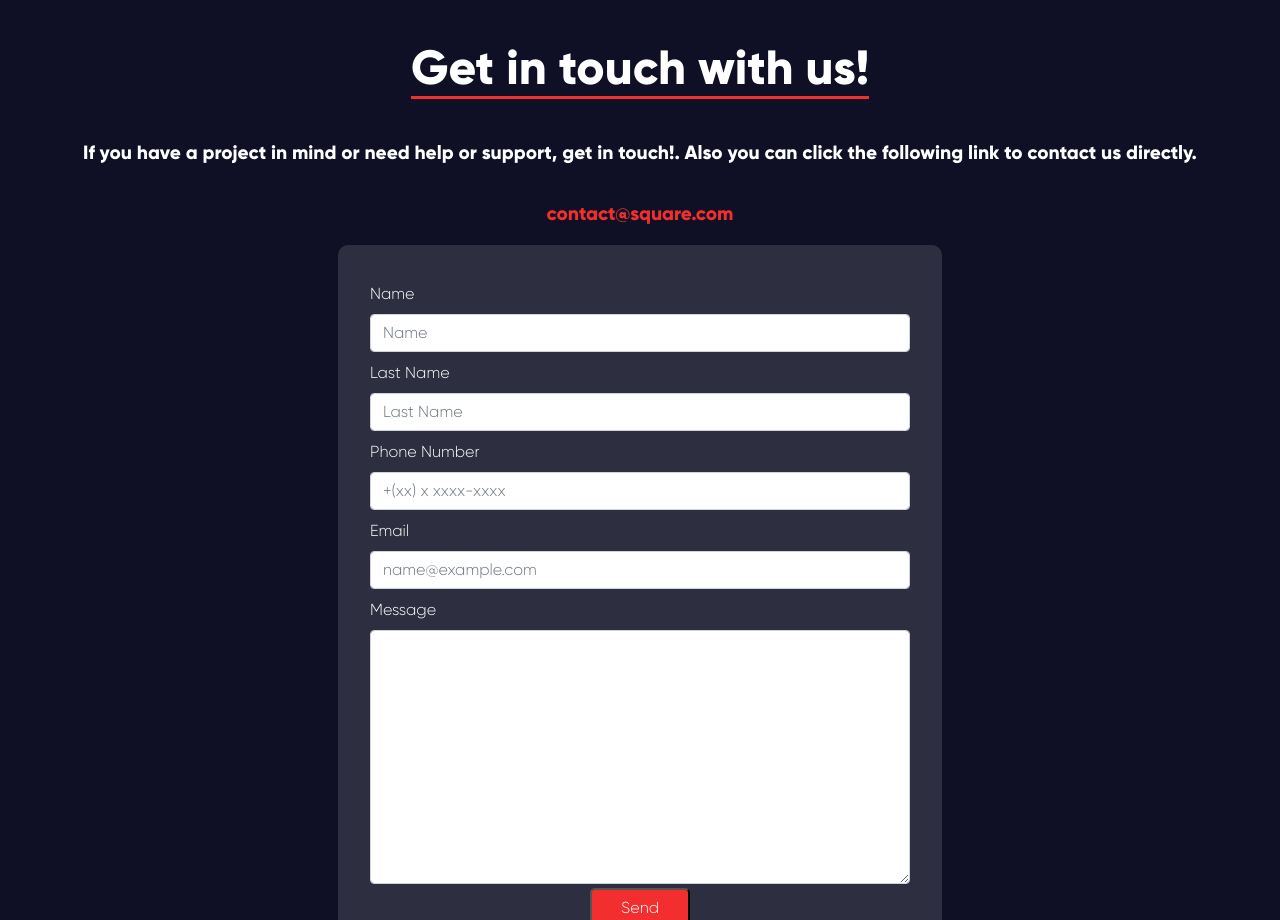
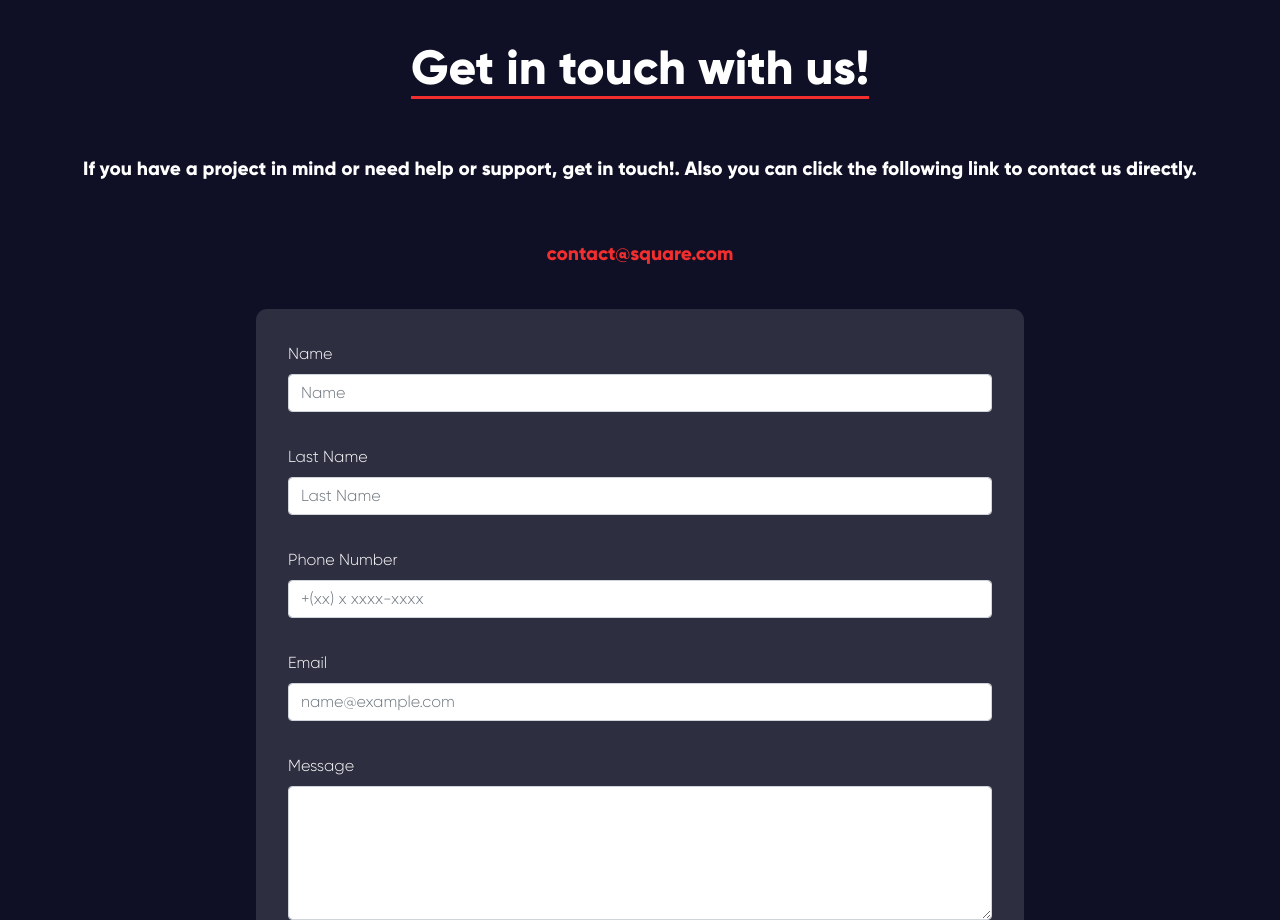
Before and after one commit to flor-garcia/square-tech, a website: page index.html in a window 1280 px wide. Shown: the part 1880-2800 px from the top of the page. Drawn offline with nearby package versions, Linux system fonts and the light colour scheme.

Commit message:
last responsive

```diff
--- a/index.html
+++ b/index.html
@@ -262,37 +262,34 @@
             </p>
         </div>
         <form name="contact-form" class="row">
-            <div class="col-lg-3 col-md-2 col-sm-2 p-0"></div>
-            <div class="form col-lg-6 col-md-8 col-sm-8 p-0">
-                <div class="form-container">
-                    <div class="form-box pb-1 pt-1">
-                        <label for="nombre" class="form-label">Name</label>
-                        <input type="text" class="form-control" id="nombre" name="nombre" placeholder="Name">
+            <div class="col-lg-2 col-md-3"></div>
+            <div class="form-container col-lg-8 col-md-6">
+                    <div class="form-box">
+                        <label for="name" class="form-label">Name</label>
+                        <input type="text" class="form-control" name="name" placeholder="Name">
                     </div>
-                    <div class="form-box pb-1 pt-1">
-                        <label for="apellido" class="form-label">Last Name</label>
-                        <input type="text" class="form-control" name="apellido" id="apellido" placeholder="Last Name">
+                    <div class="form-box">
+                        <label for="lastname" class="form-label">Last Name</label>
+                        <input type="text" class="form-control" name="lastname" placeholder="Last Name">
                     </div>
-
-                    <div class="form-box pb-1 pt-1">
-                        <label for="telefono" class="form-label">Phone Number</label>
-                        <input type="number" class="form-control" name="telefono" id="telefono"
+                    <div class="form-box">
+                        <label for="phone" class="form-label">Phone Number</label>
+                        <input type="number" class="form-control" name="phone"
                             placeholder="+(xx) x xxxx-xxxx">
                     </div>
-                    <div class="form-box pb-1 pt-1">
+                    <div class="form-box">
                         <label for="email" class="form-label">Email</label>
-                        <input type="email" class="form-control" name="email" id="email" placeholder="name@example.com">
+                        <input type="email" class="form-control" name="email"placeholder="name@example.com">
                     </div>
-                    <div class="form-box pb-1 pt-1">
-                        <label for="mensaje" class="form-label">Message</label>
-                        <textarea class="form-control" name="mensaje" id="mensaje" rows="10"></textarea>
+                    <div class="form-box">
+                        <label for="mesagge" class="form-label">Message</label>
+                        <textarea class="form-control" name="mesagge" rows="5"></textarea>
                     </div>
                     <div class="button-container">
-                        <button type="submit" class="form-button">Send</button>
+                        <button type="submit">Send</button>
                     </div>
                 </div>
-            </div>
-            <div class="col-lg-3 col-md-2 col-sm-2 p-0"></div>
+            <div class="col-lg-2 col-md-3"></div>
         </form>
         <div class="pulse-button">
             <div class="whatsapp-button">
@@ -307,7 +304,7 @@
 
     <!-- Start Footer -->
     <footer>
-        <div class="row copyright">
+        <div class="copyright">
             <p class="copyright-text">© From Chile with love. All rights reserved. All wrongs reversed </p>
         </div>
     </footer>
--- a/scss/layout/_aboutus.scss
+++ b/scss/layout/_aboutus.scss
@@ -9,7 +9,7 @@
 
     .title-container {
         @extend %flexbox;
-        padding: 1rem 0 1rem 0;
+        padding: 1rem;
 
         .title {
             @include title ($font-size-title);
--- a/scss/layout/_contact.scss
+++ b/scss/layout/_contact.scss
@@ -10,7 +10,7 @@
 
     .title-container {
         @extend %flexbox;
-        padding: 1rem 0 1rem 0;
+        padding: 1rem;
         margin: 0;
 
 
@@ -27,7 +27,7 @@
 
     .subtitle-container {
         @extend %flexbox;
-        padding: 0;
+        padding: 1rem;
 
         .subtitle-text {
             @include title ($font-size-subtitle);
@@ -38,14 +38,16 @@
 
     .mail-container {
         @extend %flexbox;
+        padding: 0.5rem;
+        overflow:scroll;
 
         .mail {
-
             @include title ($font-size-subtitle);
             @include responsive-subtitle;
-            padding: 1rem 0 1rem 0;
+            padding: 0.5rem;
             color: $details-color;
-            font-weight: 500;
+
+
 
             :hover {
                 cursor: pointer;
@@ -54,70 +56,68 @@
         }
     }
 
-    .form {
-        padding: 2rem;
 
+    form {
+        padding: 1rem;
+        margin: 0;
 
         .form-container {
             background-color: $card-bg-color;
-            border-radius: 10px;
-            padding: 2rem;
+            border-radius: 0.7rem;
+            padding: 1rem;
             @include responsive-form-container;
 
 
+            .form-box {
+                padding: 1rem;
+                @include responsive-form-container;
+                @include responsive-flexbox;
 
-
-            .form-box {
-
-                .form-label {
+                .form-label,
+                .form-control {
                     @include texts ($font-size-text);
                     @include responsive-text;
                 }
+            }
 
-                .form-control {
+            .button-container {
+                padding: 1rem 0 1rem 0;
+                @extend %flexbox;
+
+
+                button {
+                    background-color: $details-color;
                     @include texts ($font-size-text);
                     @include responsive-text;
+                    @include responsive-form-button;
+                    border: none;
+                    border-radius: 1rem;
+                    width: 5rem;
+                    height: 3rem;
+
 
                 }
-
             }
 
 
-            .button-container {
-                @extend %flexbox;
-
-
         }
-
-            .form-button {
-                @include texts ($font-size-text);
-                @include responsive-text;
-                border-radius: 5px;
-                background-color: $details-color;
-                width: 100px;
-                height: 40px;
-
-            }
-
     }
 }
 
 .pulse-button {
     padding: 1.5rem;
+    @include responsive-flexbox;
 
     .whatsapp-button {
-            display: flex;
-            justify-content: flex-end;
-            align-items: center;
-
-
+       @extend %flexbox-end;
 
 
         .whatsapp-icon {
             width: 3.5rem;
             height: 3.5rem;
+            @include responsive-pulse-button;
             border-radius: 50%;
-                animation: pulse 2s infinite;
+            animation: pulse 4s infinite;
 
 
 
@@ -128,7 +128,7 @@
                 }
 
                 70% {
-                        transform: scale(2);
+                    transform: scale(1);
 
                 }
 
@@ -143,7 +143,7 @@
 }
 
 
-}
+
 
 
 
--- a/scss/layout/_footer.scss
+++ b/scss/layout/_footer.scss
@@ -9,32 +9,15 @@ footer {
     @extend %parallax;
 
 
-        .sticky-button {
-
-            display: block;
-            position: fixed;
-            bottom: 7.5rem;
-            right: 3.75rem;
-
-            .sticky-icon {
-            width: 3.75rem;
-            height: 3.75rem;
-
-            }
-        }
-
-
     .copyright {
-        font-family: "GilroyLight";
-        font-size: nth($fontsize, 2);
-        color: lighten(nth($color, 3), 20%);
-        padding: 20px 10px;
-        border-top: 1px solid lighten(nth($color, 2), 20%);
-        @include responsive-copyright;
-        margin: 0;
+        padding: 2.5rem;
+        @extend %flexbox;
 
         .copyright-text {
-            @extend %flexbox;
+            @include texts ($font-size-text);
+            @include responsive-text;
+            text-align: center;
+            margin: 0;
         }
 
 
--- a/scss/layout/_services.scss
+++ b/scss/layout/_services.scss
@@ -11,7 +11,7 @@
 
     .title-container {
         @extend %flexbox;
-        padding: 1rem 0 1rem 0;
+        padding: 1rem;
     }
 
     .title {
@@ -36,9 +36,10 @@
 
             .card {
                 background-color: $card-bg-color;
+                width: 100%;
 
                 img{
-                    width: fit-content;
+                    width: 100%;
                     aspect-ratio: 1 / 1;
                 }
 
--- a/scss/utilities/_breakpoints.scss
+++ b/scss/utilities/_breakpoints.scss
@@ -30,6 +30,15 @@
 @mixin responsive-title {
     @media (max-width:220px){
         font-size: nth($fontsize, 3);
+    }
+}
+
+@mixin responsive-flexbox {
+    @media (max-width: 575px) {
+        display: flex;
+        align-items: center;
+        justify-content: center;
+        flex-wrap: wrap;
     }
 }
 
@@ -102,3 +111,17 @@
         padding: 0.5rem;
     }
 }
+
+@mixin responsive-form-button {
+    @media (max-width: 575px) {
+        width: 4rem;
+        height: 2rem;
+    }
+}
+
+@mixin responsive-pulse-button {
+    @media (max-width: 575px) {
+        width: 2.5rem;
+        height: 2.5rem;
+    }
+}
```
Also changed, not shown: css/style.css. Lines whose indentation alone changed are shown as unchanged.
